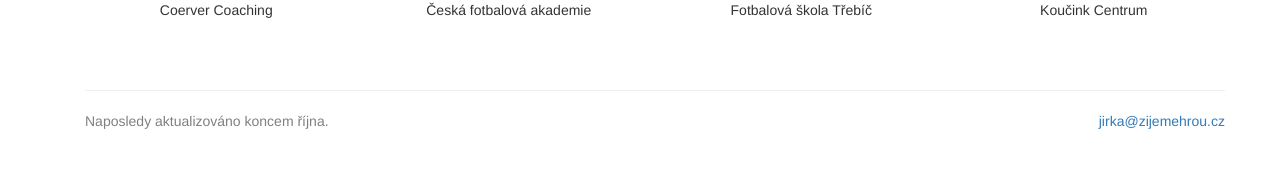
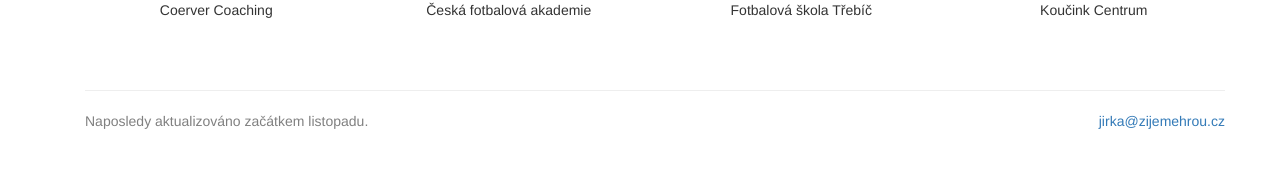
Before and after one commit to zoul/zijeme-hrou, a Jekyll site: the page built from index.html, in a window 1280 px wide. Shown: the part 1290-1468 px from the top of the page. Built offline with Jekyll 4.4.1, drawn with Linux system fonts in a browser that asks for light colours; nearby versions of some CDN libraries; library files that are not in the unit come from our copies.

Commit message:
Datum poslední aktualizace.

```diff
--- a/_includes/footer.html
+++ b/_includes/footer.html
@@ -1,4 +1,4 @@
 <div class="footer clearfix">
-    <p class="pull-left">Naposledy aktualizováno koncem října.</p>
+    <p class="pull-left">Naposledy aktualizováno začátkem listopadu.</p>
     <p class="pull-right"><a href="mailto:jirka@zijemehrou.cz">jirka@zijemehrou.cz</a></p>
 </div>
```
